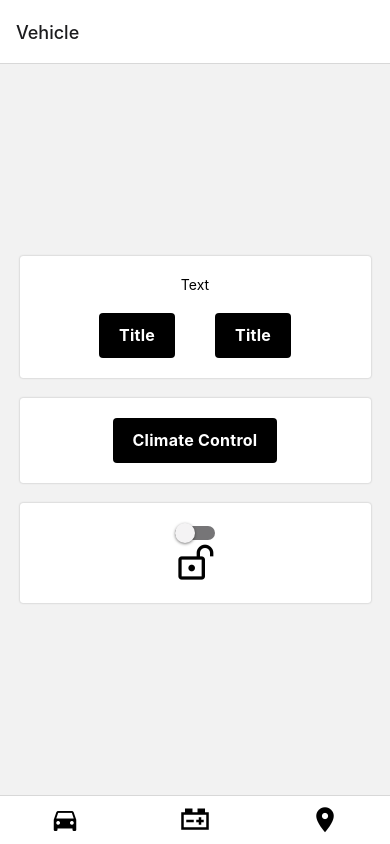
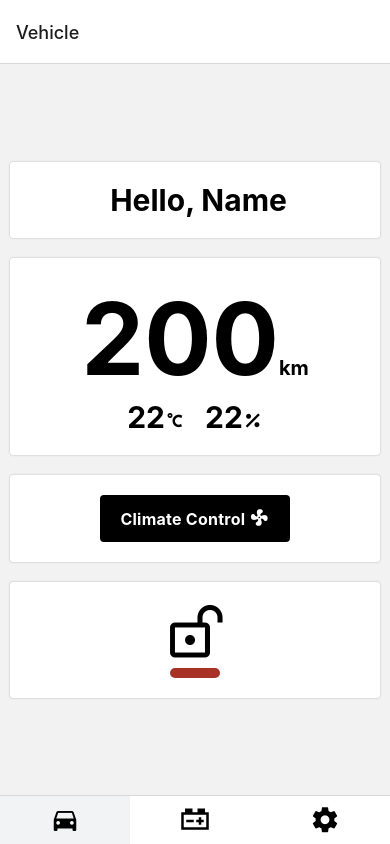
Before and after one commit to elvinlai1/CarApp, a React Native app: screen / in a window 390 px wide. Built offline with nearby package versions, Linux system fonts and the light colour scheme.

Commit message:
nice update

```diff
--- a/App.js
+++ b/App.js
@@ -1,5 +1,5 @@
 import React, {useState} from "react";
-import {StyleSheet, Text, View, Button, Pressable } from 'react-native';
+import {StyleSheet,SafeAreaView, ScrollView, Text, View, Button, Pressable } from 'react-native';
 import { NavigationContainer } from '@react-navigation/native';
 import { createStackNavigator } from '@react-navigation/stack';
 import { createBottomTabNavigator } from '@react-navigation/bottom-tabs';
@@ -13,19 +13,19 @@ const Tab = createBottomTabNavigator();
 const Stack = createStackNavigator();
 
 function MyTabs(){
-
 return(
     <Tab.Navigator
-    screenOptions={{
-      tabBarShowLabel:false
-      }}
+    screenOptions={({route}) => ({
+      tabBarActiveBackgroundColor:'#F2F3F4',
+      tabBarShowLabel:false,
+    })}
     >
     <Tab.Screen
       name="Vehicle"
-      component={HomeScreen}
+      component={DefaultScreen}
       options={{
         tabBarIcon: ({}) =>(
-        <Icon name="car" size={30}/>
+        <Icon name="car" size={30} color={'black'}/>
         ),
       }}
     />
@@ -39,11 +39,11 @@ return(
       }}
     />
     <Tab.Screen
-      name="Map"
-      component={MapScreen}
+      name="Settings"
+      component={SettingsScreen}
       options={{
         tabBarIcon: ({})=>(
-          <Icon name="map-marker" size={30}/>
+          <Icon name="cog" size={30}/>
         ),
       }}
     />
@@ -51,38 +51,30 @@ return(
  )
 }
 
-
-
-function HomeScreen() {
+function DefaultScreen() {
   return (
     <Stack.Navigator>
       <Stack.Screen
-        name="Car"
-        component={CarScreen}
+        name="De"
+        component={VehicleScreen}
         options={{ headerShown: false }}
       />
-      <Stack.Screen name="Profile" component={ProfileScreen} />
       <Stack.Screen name="Climate Control" options={{  }} component={ClimateControlScreen} />
       <Stack.Screen name="Settings" component={SettingsScreen} />
     </Stack.Navigator>
   );
 }
 
-function MapScreen() {
-  return (
-    <View style={styles.container}>
-      <Text>Map</Text>
-    </View>
-  );
-}
-
 function BatteryScreen() {
-  const[ChargeRate, setChargeRate] = useState(0);
+  const[ChargeRate, setChargeRate] = useState(14);
   const[BatteryLevel, setBatteryLevel] = useState(20);
   return (
     <View style={styles.container}>
       <View style={styles.card}>
-        <Text>200 KM</Text>
+        <View style={{flexDirection: "row", alignItems:'baseline'}}>
+          <Text style={{fontSize: 100, fontWeight: "bold"}}>200</Text>
+          <Text style={{fontSize: 20, fontWeight: "bold"}}>km</Text>
+        </View>
         <Text>Remaining</Text>
       </View>
 
@@ -93,12 +85,18 @@ function BatteryScreen() {
               minimumValue={14}
               maximumValue={60}
               onValueChange={setChargeRate}
+              value={ChargeRate}
               step={1}
-              minimumTrackTintColor="yellow"
+              minimumTrackTintColor="#F4D03F"
               maximumTrackTintColor="grey"
+              thumbTintColor="black"
             />
+            <Pressable
+              style={[styles.button,{backgroundColor:'black'}]}
+              onPress={()=>{setChargeRate((current) => current=14)}}>
+                <Text style={styles.btntext}>{ChargeRate<15 ? "NOT CHARGING" : ChargeRate + " A"}</Text>
+            </Pressable>
 
-            <Button title={ ChargeRate<15 ? "NOT CHARGING" : ChargeRate + " A"} onPress={() => {setChargeRate((current)=>current=14);}}></Button>
         </View>
         <View style={styles.card}>
           <Text>Set Maximum Battery Level</Text>
@@ -110,6 +108,7 @@ function BatteryScreen() {
               step={1}
               minimumTrackTintColor="green"
               maximumTrackTintColor="grey"
+              thumbTintColor="black"
             />
             <Text>{ BatteryLevel + " %"} </Text>
         </View>
@@ -119,66 +118,113 @@ function BatteryScreen() {
 
 function SettingsScreen(){
   return (
-    <View style={styles.container}>
-      <Text>Settings!</Text>
-    </View>
-  );
-}
+    <SafeAreaView style={styles.container}>
+      <ScrollView>
 
-function ProfileScreen(){
-  return (
-    <View style={styles.container}>
-      <Text>Profile</Text>
-    </View>
+        <View style={styles.card}>
+          <View style={{flexDirection:"row", alignItems:"center"}}>
+            <Text style={{paddingRight: 10, fontSize: 60, fontWeight: "bold"}}>Settings</Text>
+            <Icon name="arrow-right" size={30}/>
+          </View>
+        </View>
+        <View style={styles.card}>
+          <View style={{flexDirection:"row", alignItems:"center"}}>
+            <Text style={{paddingRight: 10, fontSize: 60, fontWeight: "bold"}}>Settings</Text>
+            <Icon name="arrow-right" size={30}/>
+          </View>
+        </View>
+        <View style={styles.card}>
+          <View style={{flexDirection:"row", alignItems:"center"}}>
+            <Text style={{paddingRight: 10, fontSize: 60, fontWeight: "bold"}}>Settings</Text>
+            <Icon name="arrow-right" size={30}/>
+          </View>
+        </View>
+        <View style={styles.card}>
+          <View style={{flexDirection:"row", alignItems:"center"}}>
+            <Text style={{paddingRight: 10, fontSize: 60, fontWeight: "bold"}}>Settings</Text>
+            <Icon name="arrow-right" size={30}/>
+          </View>
+        </View>
+        <View style={styles.card}>
+          <View style={{flexDirection:"row", alignItems:"center"}}>
+            <Text style={{paddingRight: 10, fontSize: 60, fontWeight: "bold"}}>Settings</Text>
+            <Icon name="arrow-right" size={30}/>
+          </View>
+        </View>
+        <View style={styles.card}>
+          <View style={{flexDirection:"row", alignItems:"center"}}>
+            <Text style={{paddingRight: 10, fontSize: 60, fontWeight: "bold"}}>Settings</Text>
+            <Icon name="arrow-right" size={30}/>
+          </View>
+        </View>
+        <View style={styles.card}>
+          <View style={{flexDirection:"row", alignItems:"center"}}>
+            <Text style={{paddingRight: 10, fontSize: 60, fontWeight: "bold"}}>Settings</Text>
+            <Icon name="arrow-right" size={30}/>
+          </View>
+        </View>
+        <View style={styles.card}>
+          <View style={{flexDirection:"row", alignItems:"center"}}>
+            <Text style={{paddingRight: 10, fontSize: 60, fontWeight: "bold"}}>Settings</Text>
+            <Icon name="arrow-right" size={30}/>
+          </View>
+        </View>
+        <View style={styles.card}>
+          <View style={{flexDirection:"row", alignItems:"center"}}>
+            <Text style={{paddingRight: 10, fontSize: 60, fontWeight: "bold"}}>Settings</Text>
+            <Icon name="arrow-right" size={30}/>
+          </View>
+        </View>
+        <View style={styles.card}>
+          <View style={{flexDirection:"row", alignItems:"center"}}>
+            <Text style={{paddingRight: 10, fontSize: 60, fontWeight: "bold"}}>Settings</Text>
+            <Icon name="arrow-right" size={30}/>
+          </View>
+        </View>
+
+      </ScrollView>
+    </SafeAreaView>
   );
 }
 
 function ClimateControlScreen(){
 
   const [userTemp, setUserTemp] = useState(9)
-  const [pressed, setPressed] = useState(0);
+  const [RearDefogger, setRearDefogger] = useState(false);
+  const [FrontDefogger, setFrontDefogger] = useState(false);
+  const [LeftHeatedSeat, setLeftHeatedSeat] = useState(0);
+  const [RightHeatedSeat, setRightHeatedSet] = useState(0);
 
   return (
     <>
      <View style={styles.container}>
 
         <View style={styles.card}>
-          <Text>Quick Info</Text>
-          <Text>Internal Temperature</Text>
+          <View style={{flexDirection: "row", alignItems:'baseline'}}>
+            <Text style={{fontSize: 50, fontWeight: "bold"}}>22</Text>
+            <Text style={{fontSize: 20, fontWeight: "bold"}}>c</Text>
+          </View>
+          <Text>Current Temperature</Text>
         </View>
 
         {/* Defogger */}
         <View style={[styles.card]}>
-          <View style={{paddingBottom: 20}}>
-            <Text> Defogger</Text>
+          <View style={{paddingBottom: 10}}>
+            <Text style={{fontWeight: "bold", fontFamily: "Roboto"}}>Defogger</Text>
           </View>
           <View style={{flexDirection:"row"}}>
               <Pressable
-                style={({pressed}) => [
-                  {
-                    backgroundColor: pressed
-                    ? 'grey'
-                    : 'black'
-                  },
-                  styles.button,
-                  ]}
-                  onPress={() => {setPressed((current) => current+1);
+                style={[{backgroundColor: FrontDefogger ? '#D1230F': 'black'}, styles.button]}
+                onPress={() => {setFrontDefogger((FrontDefogger ? false: true));
                 }}>
-                <Text style={styles.btntext}>Front</Text>
+                <Text style={[styles.btntext,{fontSize: 20}]}>F <Icon name="car-defrost-front" size={20}/> {FrontDefogger==true ? "ON" : "OFF"}</Text>
               </Pressable>
 
               <Pressable
-                style={({pressed}) => [
-                  {
-                    backgroundColor: pressed
-                    ? 'grey'
-                    : 'black'
-                  },
-                  styles.button,
-                  ]}
-                  onPress={() => {setPressed((current) => current+1);
+                style={[{backgroundColor: RearDefogger ? '#D1230F': 'black'}, styles.button]}
+                onPress={() => {setRearDefogger((RearDefogger ? false: true));
                 }}>
-                <Text style={styles.btntext}>Rear</Text>
+                <Text style={[styles.btntext,{fontSize: 20}]}>R <Icon name="car-defrost-rear" size={20}/> {RearDefogger==true ? "ON" : "OFF"}</Text>
               </Pressable>
           </View>
 
@@ -186,46 +232,27 @@ function ClimateControlScreen(){
 
         {/* Heated Seats */}
         <View style={[styles.card]}>
-          <View style={{paddingBottom: 20}}>
-            <Text>Heated Seats</Text>
+          <View style={{paddingBottom: 10}}>
+            <Text style={{fontWeight: "bold", fontFamily: "Roboto"}}>Heated Seats</Text>
           </View>
           <View style={{flexDirection: "row"}}>
-
               <Pressable
-                style={({pressed}) => [
-                  {
-                    backgroundColor: pressed
-                    ? 'grey'
-                    : 'black'
-                  },
-                  styles.button,
-                ]}
-                onPress={() => {setPressed((current) => current+1);
-                }}>
-                <Text style={styles.btntext}>Left Front</Text>
+                style={[{backgroundColor: LeftHeatedSeat ? '#D1230F': 'black'}, styles.button]}
+                onPress={() => {setLeftHeatedSeat(current=>(current>2?current=0:current+1))}}>
+                <Text style={[styles.btntext,{fontSize: 20}]}>L <Icon name="car-seat-heater" size={20}/> {LeftHeatedSeat>0 ? LeftHeatedSeat : "OFF"}</Text>
               </Pressable>
-
               <Pressable
-                style={({pressed}) => [
-                  {
-                    backgroundColor: pressed
-                    ? 'grey'
-                    : 'black'
-                  },
-                  styles.button,
-                ]}
-                onPress={() => {setPressed((current) => current+1);
-                }}>
-                <Text style={styles.btntext}>Right Front</Text>
+                style={[{backgroundColor: RightHeatedSeat ? '#D1230F': 'black'}, styles.button]}
+                onPress={()=>{setRightHeatedSet(current=>(current>2?current=0:current+1))}}>
+                <Text style={[styles.btntext,{fontSize: 20}]}>R <Icon name="car-seat-heater" size={20}/> {RightHeatedSeat>0 ? RightHeatedSeat : "OFF"}</Text>
               </Pressable>
-
           </View>
 
         </View>
 
         {/* Temperature Slider */}
         <View style={styles.card}>
-          <Text>Set Temperature</Text>
+          <Text style={{paddingBottom: 10}}>Set Temperature</Text>
           <Slider
               style={{width: 200, height: 50}}
               minimumValue={9}
@@ -233,64 +260,41 @@ function ClimateControlScreen(){
               onValueChange={setUserTemp}
               value={userTemp}
               step={1}
-              minimumTrackTintColor="red"
-              maximumTrackTintColor="blue"
+              minimumTrackTintColor="#E74C3C"
+              maximumTrackTintColor="#3498DB"
+              thumbTintColor="black"
             />
-            <Button title={ userTemp<10 ? "OFF" : userTemp + " C"} onPress={()=> {setUserTemp((current) => current=9);}}></Button>
+            <Pressable
+              style={[styles.button,{backgroundColor:'black'}]}
+              onPress={()=>{setUserTemp((current) => current=9)}}>
+                <Text style={styles.btntext}>{userTemp<10 ? "OFF" : userTemp + " C"}</Text>
+            </Pressable>
         </View>
-
-
-
-
       </View>
     </>
   );
 }
 
-function CarScreen({navigation}){
+function VehicleScreen({navigation}){
   const [pressed, setPressed] = useState(0);
+  const [locked, setLocked] = useState(false);
+
   return(
 
       <View style={styles.container}>
+        <View style={styles.card}>
+            <Text style={{fontSize:30, fontWeight:'bold'}}> Hello, Name</Text>
+        </View>
 
-
-        {/* Buttons */}
-
-        <View style={[styles.card]}>
-
-
-              <Text style={{marginBottom:20}}>Text</Text>
-
-
-              <View style={{flexDirection:"row"}}>
-                      <Pressable
-                        style={({pressed}) => [
-                          {
-                            backgroundColor: pressed
-                            ? 'grey'
-                            : 'black'
-                          },
-                          styles.button,
-                        ]}
-                        onPress={() => {setPressed((current) => current+1);
-                        }}>
-                        <Text style={styles.btntext}>Title</Text>
-                      </Pressable>
-                      <Pressable
-                        style={({pressed}) => [
-                          {
-                            backgroundColor: pressed
-                            ? 'grey'
-                            : 'black'
-                          },
-                          styles.button,
-                        ]}
-                        onPress={() => {setPressed((current) => current+1);
-                        }}>
-                        <Text style={styles.btntext}>Title</Text>
-                      </Pressable>
-              </View>
-
+        <View style={styles.card}>
+          <View style={{flexDirection: "row", alignItems:'baseline'}}>
+            <Text style={{fontSize: 100, fontWeight: "bold"}}>200</Text>
+            <Text style={{fontSize: 20, fontWeight: "bold"}}>km</Text>
+          </View>
+          <View style={{flexDirection: "row", alignItems:'baseline'}}>
+              <Text style={{fontSize: 30, fontWeight: "bold", paddingRight:20}}>22<Icon name="temperature-celsius" size={20}/></Text>
+              <Text style={{fontSize: 30, fontWeight: "bold"}}>22<Icon name="percent" size={20}/></Text>
+          </View>
         </View>
 
         {/* Climate Control */}
@@ -307,20 +311,25 @@ function CarScreen({navigation}){
               ]}
               onPress={() => navigation.navigate('Climate Control')
             }>
-              <Text style={styles.btntext}>Climate Control</Text>
+              <Text style={styles.btntext}>Climate Control <Icon name="fan" size={20}/></Text>
             </Pressable>
         </View>
 
         <View style={[styles.card]}>
-          <CarLock/>
+
+            <Pressable
+              style={{paddingBottom:5}}
+              onPress={() => {setLocked((locked ? false: true));}}>
+             <Icon name={locked ? "lock-outline" : "lock-open-variant-outline"} size={60}/>
+            </Pressable>
+            <View style={{backgroundColor: locked? '#2ECC71': '#A93226', paddingHorizontal: 25, paddingVertical:5, borderRadius: 5}}/>
+
         </View>
 
       </View>
 
   )
 }
-
-
 
 
 export default function App() {
@@ -336,6 +345,7 @@ const styles = StyleSheet.create({
   container: {
     flex: 1,
     justifyContent: 'center',
+    //alignItems:'center',
   },
   card: {
     alignItems: 'center',
@@ -345,7 +355,7 @@ const styles = StyleSheet.create({
     borderRadius: 3,
     paddingVertical: 20,
     paddingHorizontal: 20,
-    width: '90%',
+    width: '95%',
     marginVertical: 10,
     shadowColor: '#171717',
     //shadowOffset: {width: -2, height: 4},
@@ -367,6 +377,9 @@ const styles = StyleSheet.create({
     letterSpacing: 0.25,
     color: 'white',
   },
+  scrollView: {
+    //marginHorizontal: 20,
+  },
   // shadowProp: {
   //   shadowColor: '#171717',
   //   shadowOffset: {width: -2, height: 4},
--- a/components/CarLock.js
+++ b/components/CarLock.js
@@ -10,14 +10,14 @@ const CarLock = () => {
 
     return (
         <View>
+            <Icon name={isEnabled ? "lock-outline" : "lock-open-variant-outline"} size={50}/>
             <Switch
-                trackColor={{ false: "#767577", true: "#81b0ff" }}
-                thumbColor={isEnabled ? "#f5dd4b" : "#f4f3f4"}
-                ios_backgroundColor="#3e3e3e"
+                style={{transform:[{scale:1.5}]}}
+                trackColor={{ false: "#CB4335", true: "#2ECC71" }}
+                thumbColor={isEnabled ? "#2ECC71" : "#CB4335"}
                 onValueChange={toggleSwitch}
                 value={isEnabled}
                 />
-            <Icon name={isEnabled ? "lock-outline" : "lock-open-variant-outline"} size={40}/>
         </View>
     );
 }
```
Also changed, not shown: Class/CarData.js (added), Class/UserData.js (added).
